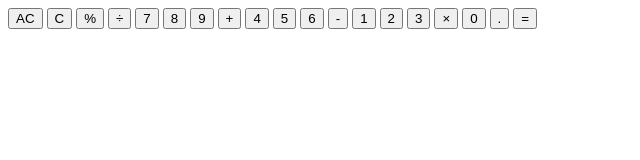
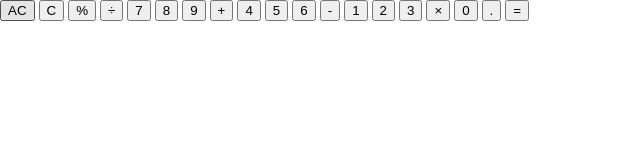
Before and after one commit to doorkiPr/Calculator, a plain HTML site: page index.html in a window 1280 px wide. Shown: the whole page, without its empty margins (0-640 px from the left). Drawn offline with Linux system fonts and the light colour scheme.

Commit message:
FIX:fix link tag bug

```diff
--- a/index.html
+++ b/index.html
@@ -4,7 +4,7 @@
     <meta charset="UTF-8">
     <meta name="viewport" content="width=device-width, initial-scale=1.0">
     <script src="script.js"></script>
-    <link rel="style.css" href="style.css" >
+    <link rel="stylesheet" href="style.css" >
     <title> Calculator </title>
 </head>
 <body>
```
